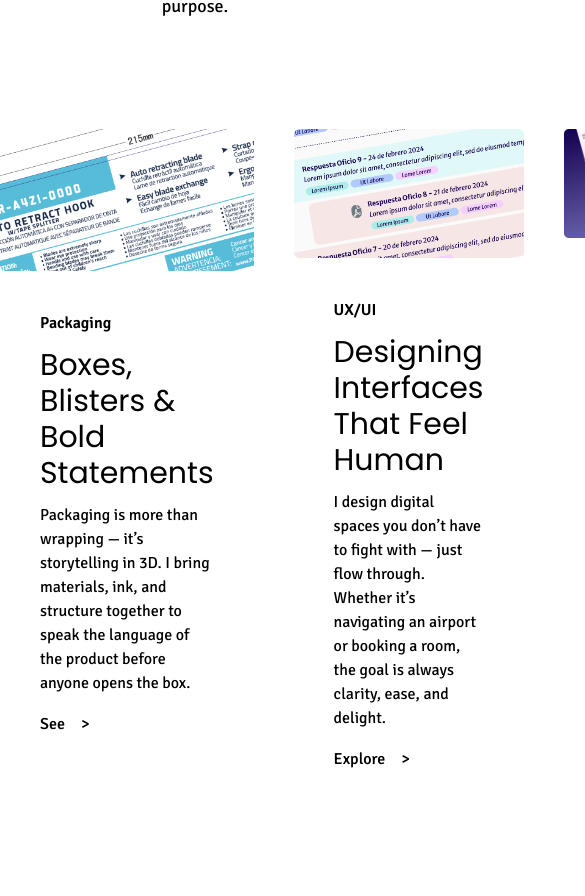
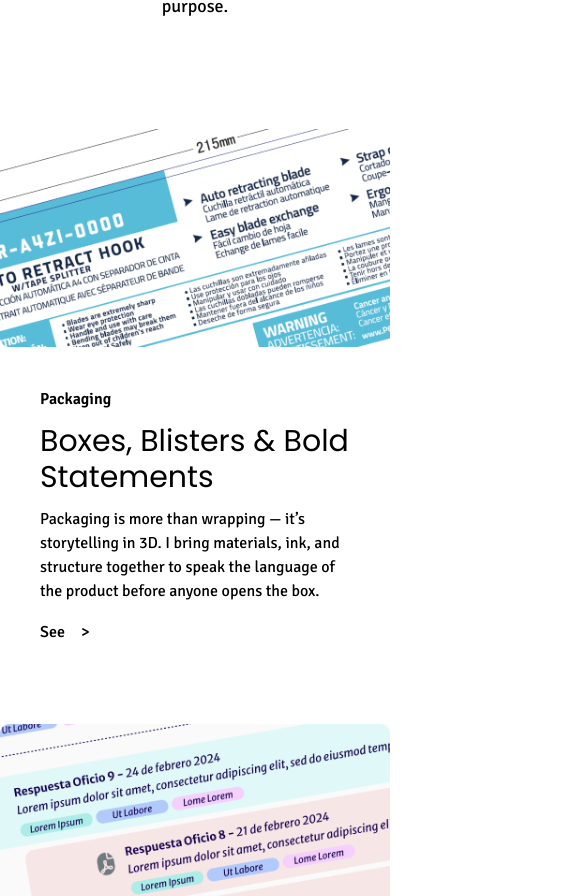
Before and after one commit to humbertolopez/yizia-porta, a Next.js app: page / in a window 390 px wide. Shown: the part 1476-2372 px from the top of the page, 585 px wide, since content can reach past the window. Built offline with nearby package versions, Linux system fonts and the light colour scheme.

Commit message:
responsive cards

```diff
--- a/components/home/DesignSystemsThatWork/DesignSystemsThatWork.tsx
+++ b/components/home/DesignSystemsThatWork/DesignSystemsThatWork.tsx
@@ -9,7 +9,7 @@
         tagline="Design"
         description="From physical packaging to digital journeys, I create design solutions that balance function, beauty, and purpose."
       />
-      <div className="container mx-auto w-full flex gap-10">
+      <div className="container mx-auto w-full gap-10 grid grid-cols-1 md:grid-cols-2 lg:grid-cols-3">
         <Card
           title="Boxes, Blisters & Bold Statements"
           description="Packaging is more than wrapping — it’s storytelling in 3D. I bring
```
